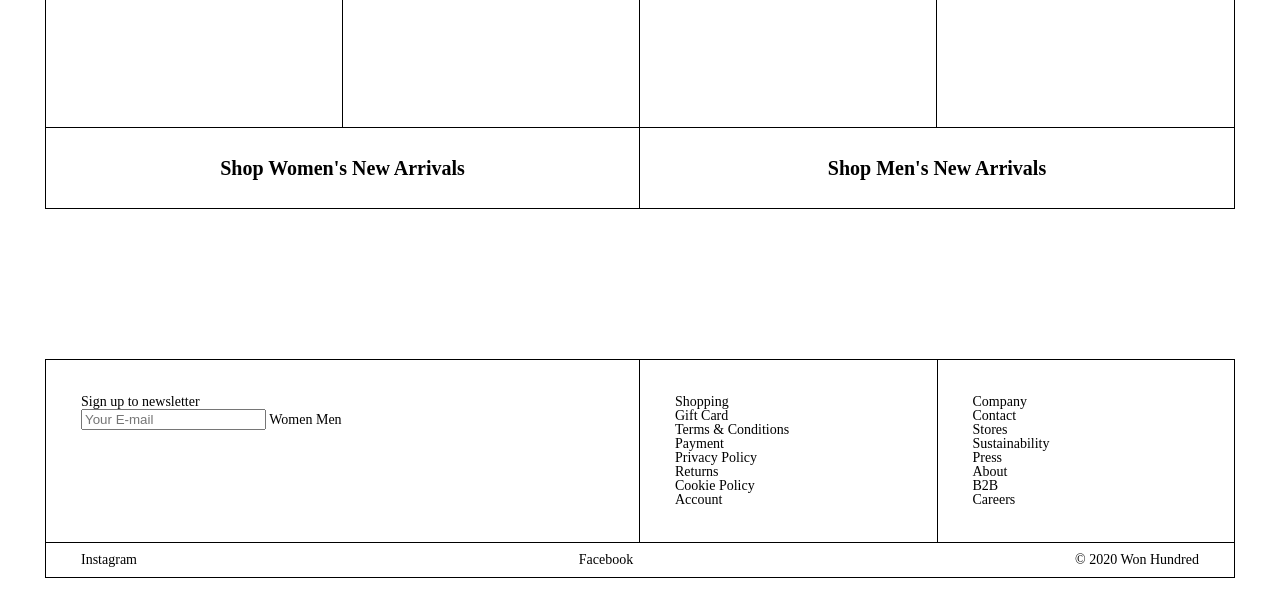
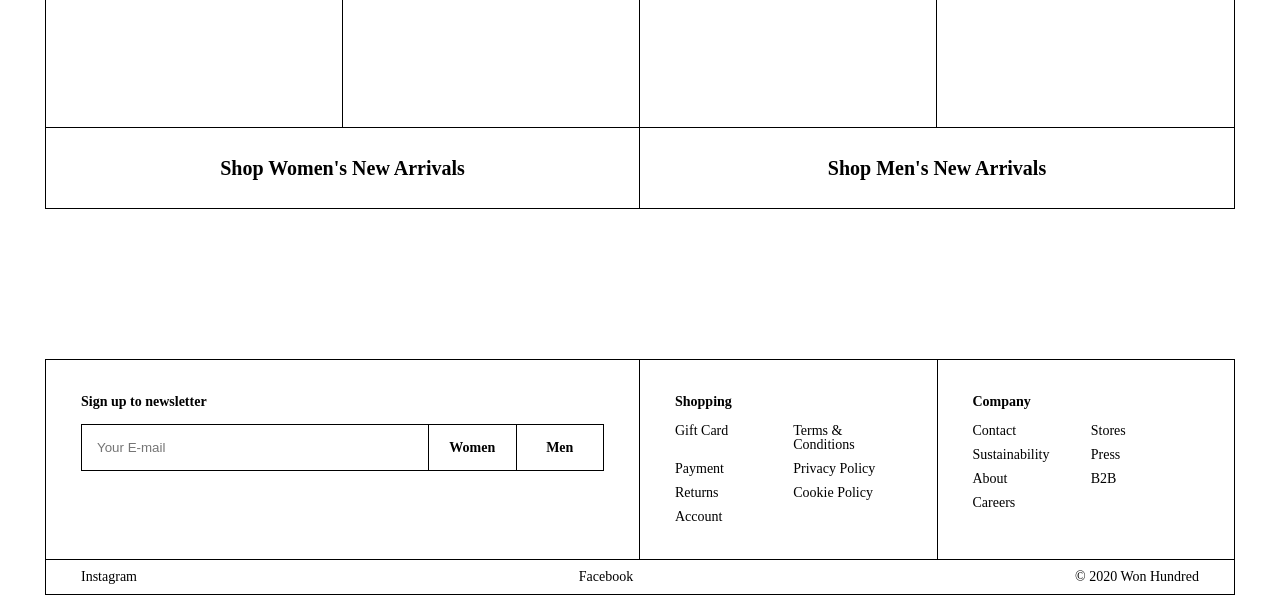
Before and after one commit to JHSeo-git/scss-wonhundred, a website: page index.html in a window 1280 px wide. Shown: the part 1629-2224 px from the top of the page. Drawn offline with Linux system fonts and the light colour scheme.

Commit message:
style complete

```diff
--- a/index.html
+++ b/index.html
@@ -116,13 +116,13 @@
           <span class="label">Sign up to newsletter</span>
           <div class="input">
             <input type="text" class="email" placeholder="Your E-mail" />
-            <a class="input__button">Women</a>
-            <a class="input__button">Men</a>
+            <a href="#" class="input__button">Women</a>
+            <a href="#" class="input__button">Men</a>
           </div>
         </li>
         <li class="inform__input">
           <span class="label">Shopping</span>
-          <ul class="shopping__list">
+          <ul class="link__list">
             <li><a href="#">Gift Card</a></li>
             <li><a href="#">Terms & Conditions</a></li>
             <li><a href="#">Payment</a></li>
@@ -134,7 +134,7 @@
         </li>
         <li class="inform__input">
           <span class="label">Company</span>
-          <ul class="company__list">
+          <ul class="link__list">
             <li><a href="#">Contact</a></li>
             <li><a href="#">Stores</a></li>
             <li><a href="#">Sustainability</a></li>
--- a/src/scss/styles.scss
+++ b/src/scss/styles.scss
@@ -148,12 +148,41 @@ footer {
     .inform__input {
       background-color: white;
       padding: 35px;
-      &:first-child {
-        display: flex;
-        flex-direction: column;
+      display: flex;
+      flex-direction: column;
+      .label {
+        font-weight: 900;
+        margin-bottom: 15px;
+      }
+      .input {
+        display: grid;
+        grid-template-columns: 4fr repeat(2, 1fr);
+        grid-template-rows: 1fr;
+        gap: 1px;
+        background-color: black;
+        border: 1px solid black;
+        .email {
+          border: none;
+          background-color: white;
+          padding: 15px;
+        }
+        .input__button {
+          background-color: white;
+          display: flex;
+          justify-content: center;
+          align-items: center;
+          font-weight: 900;
+        }
+      }
+      .link__list {
+        display: grid;
+        gap: 10px;
+        grid-template-columns: repeat(2, 1fr);
+        grid-template-rows: 5fr;
       }
       &:last-child {
         display: flex;
+        flex-direction: row;
         justify-content: space-between;
         grid-column: span 3;
         padding: 10px 35px;
```
Also changed, not shown: dist/css/styles.css.
